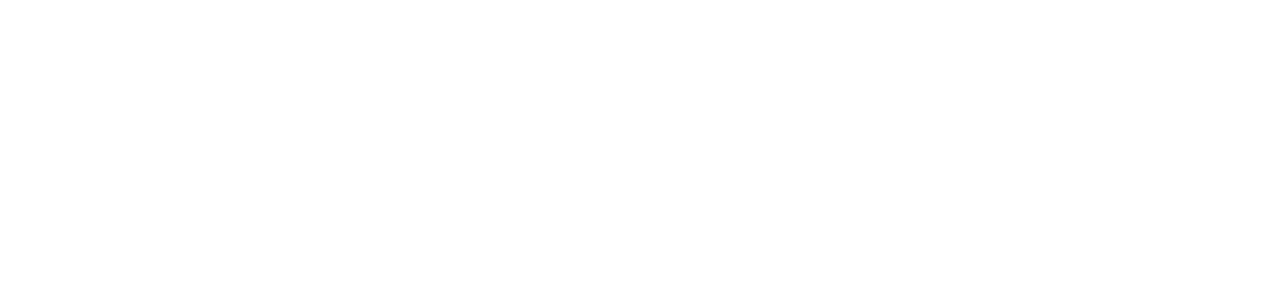
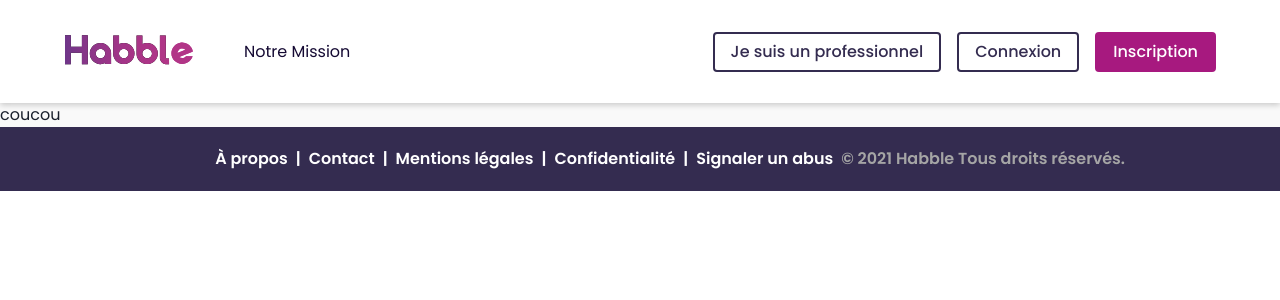
Before and after one commit to Zakari-B/Projet_WCS_3_Habble, a React (Vite) app in the folder frontend/: page /register-onboarding-pro in a window 1280 px wide. Before the commit this address had no page. Shown: the top 300 px of the page. Built offline with nearby package versions, Linux system fonts and the light colour scheme.

Commit message:
creation route, page and component account form

```diff
--- a/frontend/src/App.jsx
+++ b/frontend/src/App.jsx
@@ -7,6 +7,8 @@ import Confidentialite from "./pages/Confidentialite";
 import ProAccueil from "./pages/ProAccueil";
 import LoginForm from "./components/LoginForm";
 import PasswordReset from "./components/PasswordReset";
+
+import RegisterOnboardingPro from "./pages/RegisterOnboardingPro";
 
 import "./App.css";
 
@@ -25,6 +27,11 @@ function App() {
         <Route path="/login" element={<LoginForm />} />
         {/* <Route path="*" element={<Error />} /> */}
         <Route path="/forgot-password" element={<PasswordReset />} />
+        {/* <Route path="/profil" element={<ProfilPageProfessional />} /> */}
+        <Route
+          path="/register-onboarding-pro"
+          element={<RegisterOnboardingPro />}
+        />
       </Routes>
     </div>
   );
--- /dev/null
+++ b/frontend/src/components/ProAccountForm.jsx
@@ -0,0 +1,7 @@
+export default function ProAccountForm() {
+  return (
+    <div>
+      <p>coucou</p>
+    </div>
+  );
+}
--- /dev/null
+++ b/frontend/src/pages/RegisterOnboardingPro.jsx
@@ -0,0 +1,16 @@
+import { Flex, Box } from "@chakra-ui/react";
+import Header from "../components/Header/Header";
+import Footer from "../components/Footer";
+import ProAccountForm from "../components/ProAccountForm";
+
+export default function RegisterOnboardingPro() {
+  return (
+    <Box h="100vh">
+      <Header onDark={false} isSticky={false} />
+      <Flex bgColor="background.gray" direction="column" justify="flex-start">
+        <ProAccountForm />
+      </Flex>
+      <Footer />
+    </Box>
+  );
+}
```
